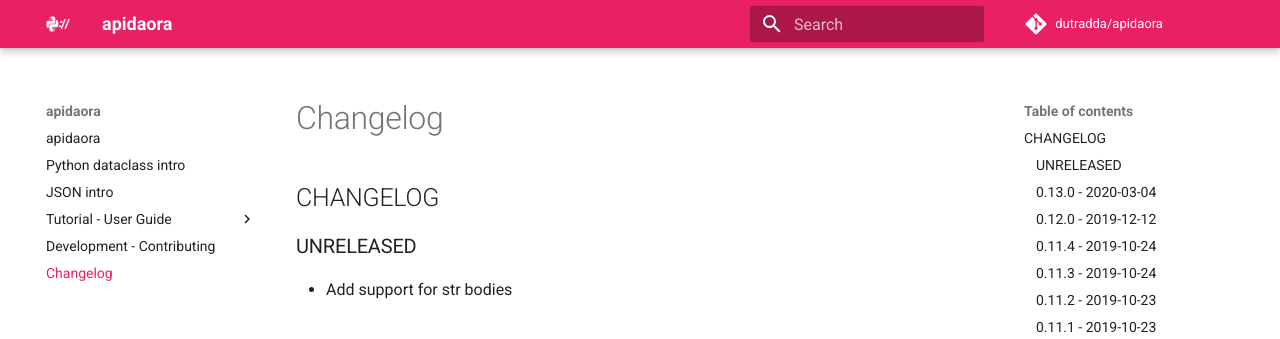
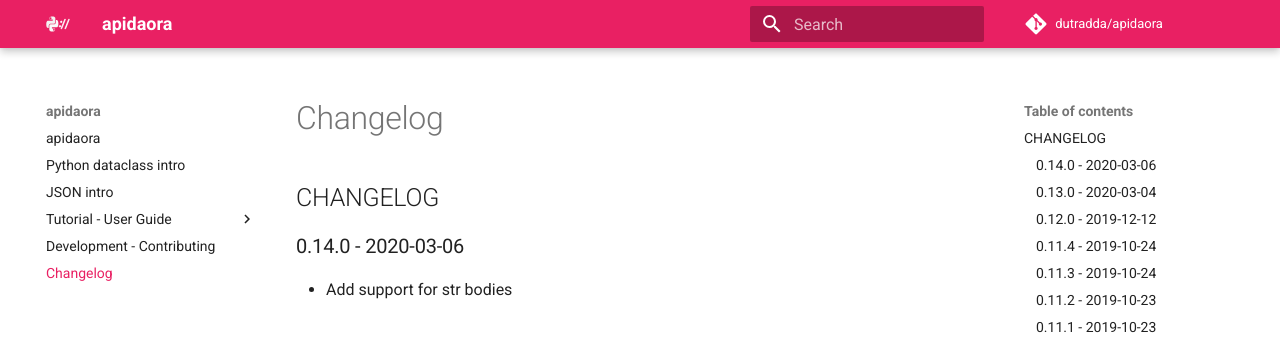
Before and after one commit to dutradda/apidaora, an MkDocs documentation site: the page built from docs/changelog.md, in a window 1280 px wide and 900 px high. Shown: the top 339 px of the window. Built offline with MkDocs 1.6.1 and Material for MkDocs 9.7.7, drawn with Linux system fonts in a browser that asks for light colours; comment, search, counter and statistics services are not loaded.

Commit message:
Update CHANGELOG

```diff
--- a/docs/changelog.md
+++ b/docs/changelog.md
@@ -1,6 +1,6 @@
 ## CHANGELOG
 
-### UNRELEASED
+### 0.14.0 - 2020-03-06
 
  - Add support for str bodies
 
```
Also changed, not shown: CHANGELOG.md (+1 -1 lines).
